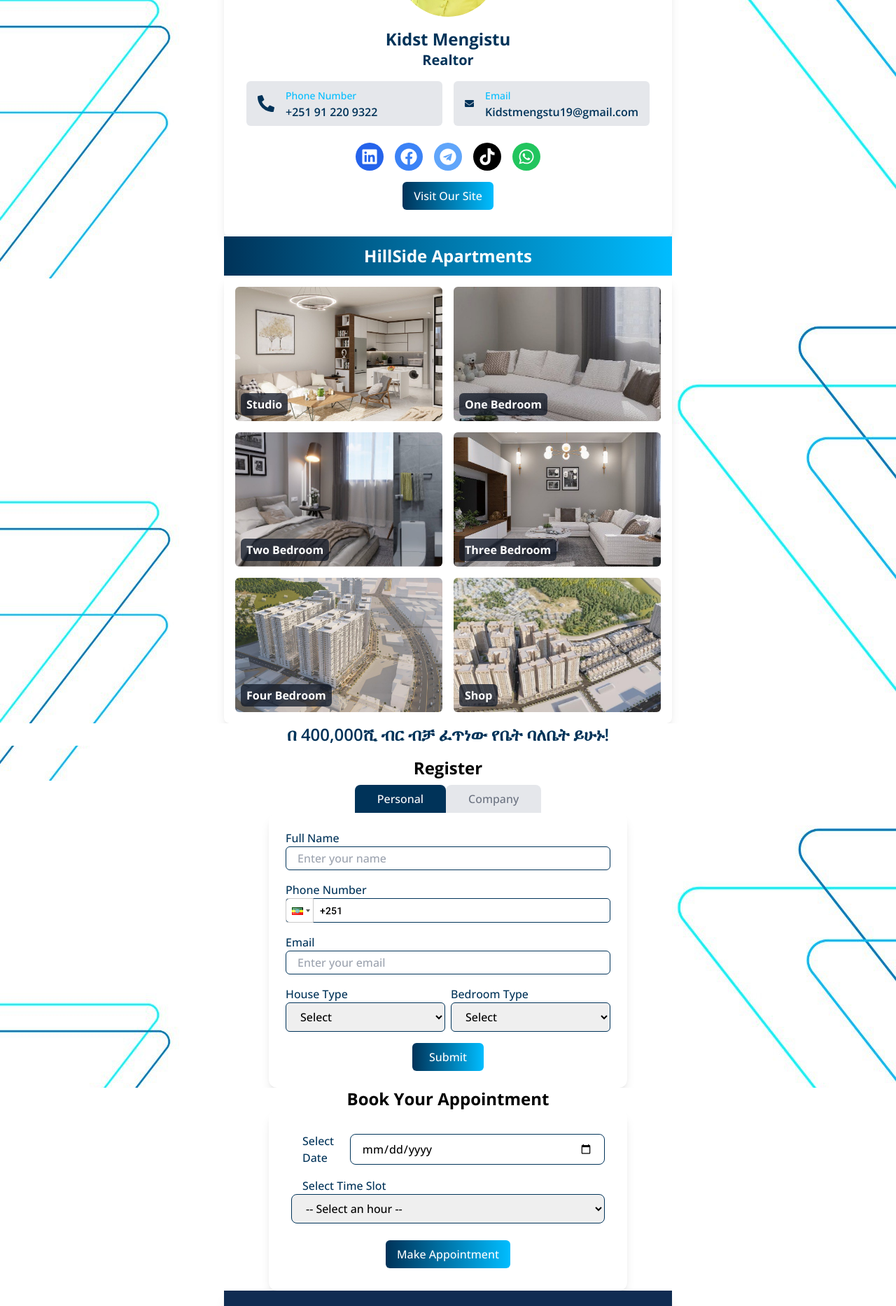
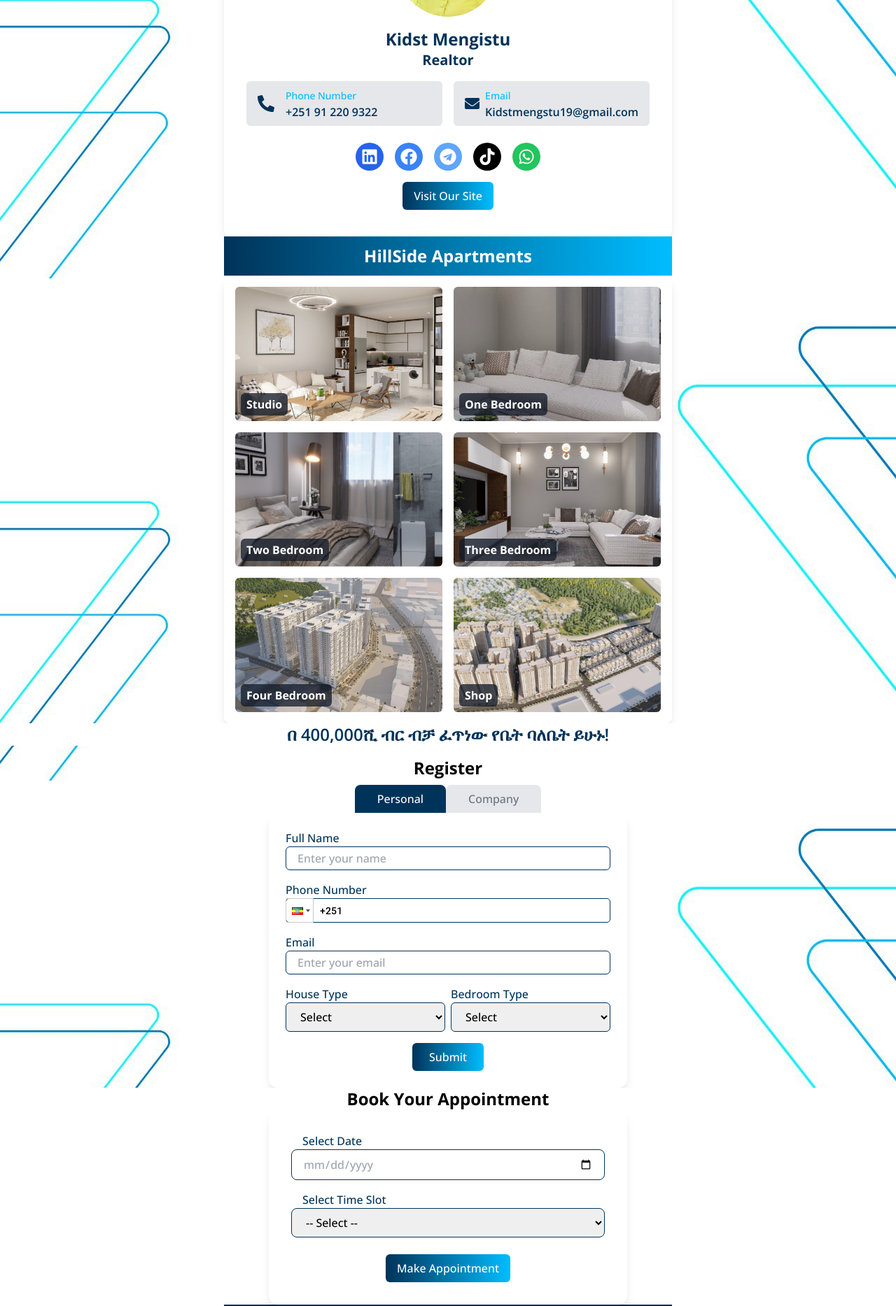
Before and after one commit to Lifeconr/business_card, a Next.js app: page / in a window 1280 px wide. Shown: the part 320-2187 px from the top of the page at 70% size. Built offline with nearby package versions, Linux system fonts and the light colour scheme.

Commit message:
removed unused components

```diff
--- a/src/app/components/appointment.jsx
+++ b/src/app/components/appointment.jsx
@@ -44,14 +44,14 @@ export default function AppointmentPage() {
   return (
     <section id="appointment" className="bg-white">
       <div className="container mx-auto px-6 md:max-w-2xl lg:max-w-4xl xl:max-w-6xl">
-        <h2 className="text-center text-2xl font-bold bg-white text-black rounded-lg">
+        <h2 className="text-center text-2xl px-2 font-bold bg-white text-black rounded-lg">
           Book Your Appointment
         </h2>
         <div className="bg-white shadow-lg rounded-xl p-8 max-w-lg mx-auto">
-          <div className="mb-4 flex flex-col sm:flex-row sm:items-center">
         <label htmlFor="date" className="text-base font-medium text-[#003359] sm:mt-0 sm:ml-4">
               Select Date
         </label>
+          <div className="mb-4 flex flex-col sm:flex-row sm:items-center">
            <input
   type="date"
   id="date"
@@ -61,7 +61,23 @@ export default function AppointmentPage() {
     setErrorMessage((prev) => ({ ...prev, date: "" }));
     setSelectedHour("");
   }}
+  onFocus={(e) => {
+    if (e.target.type === "text") {
+      e.target.type = "date"; // Switch back to date input
+    } else if (e.target.showPicker) {
+      e.target.showPicker(); // Opens native picker on mobile
+    }
+  }}
   className="w-full border border-[#003359] rounded-lg px-4 py-2 focus:ring-2 focus:ring-[#003359] focus:outline-none text-black"
+  style={{
+    color: selectedDate ? "black" : "#9CA3AF", // Gray color for placeholder effect
+  }}
+  onBlur={(e) => {
+    if (!e.target.value) {
+      e.target.type = "text"; // Show the placeholder effect
+      e.target.value = "";
+    }
+  }}
 />
 
           </div>
@@ -76,7 +92,7 @@ export default function AppointmentPage() {
               onChange={(e) => setSelectedHour(e.target.value)}
               className="w-full border border-[#003359] rounded-lg px-4 py-2 focus:ring-2 focus:ring-[#003359] focus:outline-none text-black"
             >
-              <option value="">-- Select an hour --</option>
+              <option value="">-- Select --</option>
               {availableHours.map((hour, index) => (
                 <option key={index} value={hour}>{hour}</option>
               ))}
--- a/src/app/components/footor.jsx
+++ b/src/app/components/footer.jsx
@@ -21,8 +21,11 @@ export default function Footer() {
         <Image
           src={dmc_logo}
           alt="Company Logo"
-          className="w-28 h-20 sm:w-40 sm:h-24 mb-12"
+          className="w-28 h-20 sm:w-40 sm:h-24 "
         />
+              <p className="text-center text-white text-l font-thin font-cursive mb-20">
+                  Joy Starts Here <br />
+            </p>
       </div>
 
       {/* Right Section: Buttons */}
--- a/src/app/components/header.jsx
+++ b/src/app/components/header.jsx
@@ -1,3 +1,4 @@
+'use client';
 import Image from 'next/image';
 import dmc_logo from '../../../public/images/dmc_logo.jpg';
 import ImageSlider from './slider.jsx';
--- a/src/app/components/realtor.jsx
+++ b/src/app/components/realtor.jsx
@@ -73,8 +73,8 @@ export default function RealtorSection() {
       className="flex items-center bg-gray-200 text-[#003359] px-4 py-2 rounded-md cursor-pointer hover:bg-gray-300"
       onClick={() => window.location.href = `mailto:${realtor.email}`} // Direct to email
     >
-      <FaEnvelope className="text-2xl mr-4" />
-      <div>
+      <FaEnvelope className="text-2xl mr-2" />
+      <div >
         <span className="text-sm text-[#00BDFF]">Email</span>
         <p className="font-semibold">{realtor.email}</p>
       </div>
--- a/src/app/page.js
+++ b/src/app/page.js
@@ -4,7 +4,7 @@ import RealtorSection from "./components/realtor";
 import HouseListings from "./components/house_listing";
 import RegisterSection from "./components/register";
 import AppointmentPage from "./components/appointment";
-import Footer from "./components/footor";
+import Footer from "./components/footer";
 
 export default function Home() {
   return (
```
Also changed, not shown: src/app/components/promo.jsx (deleted). Lines whose indentation alone changed are shown as unchanged.
